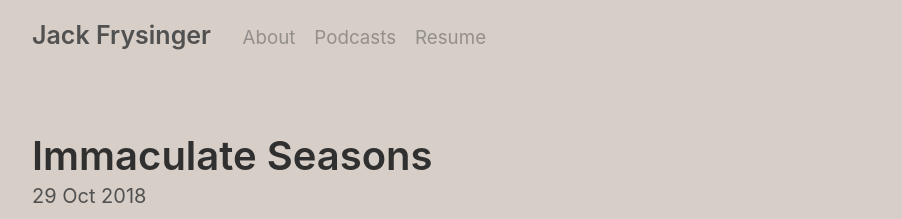
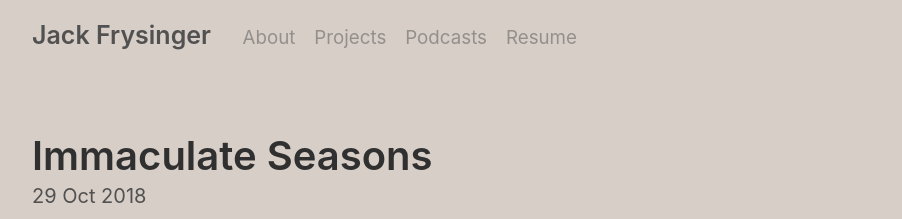
Before and after one commit to jackfrys/jackfrys.github.io, a Jekyll site: the page built from index.html, in a window 1280 px wide. Shown: the top 219 px of the page, without its empty margins (188-1090 px from the left). Built offline with Jekyll 4.4.1, drawn with Linux system fonts in a browser that asks for light colours; the list of posts is cut into pages by our own code.

Commit message:
Reveal projects page in nav bar

```diff
--- a/_config.yml
+++ b/_config.yml
@@ -26,7 +26,7 @@ version:             1.0.0
 github:
   repo:              https://github.com/jackfrys/jackfrys.github.io
 pages_list:
-  [["About", "/about"], ["Podcasts", "/podcasts"]]
+  [["About", "/about"], ["Projects", "/projects"], ["Podcasts", "/podcasts"]]
 
 # Gems
 plugins:
```
